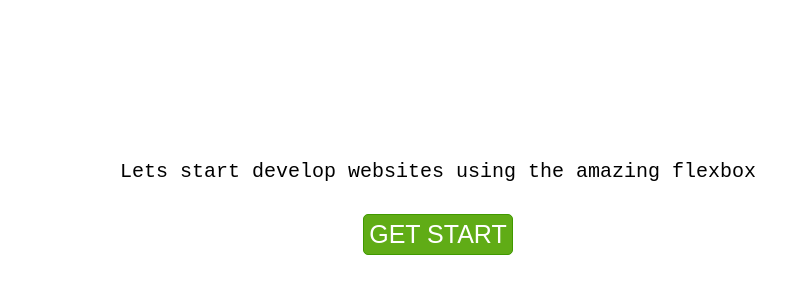
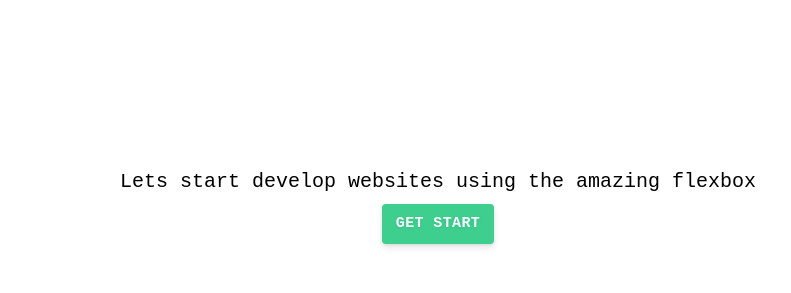
Before and after one commit to theMindPalace/html, a plain HTML site: page flex-landing-page-1/index.html in a window 1280 px wide. Shown: the part 297-590 px from the top of the page, without its empty margins (202-993 px from the left). Drawn offline with Linux system fonts and the light colour scheme.

Commit message:
:skull: updated get start button

```diff
--- a/flex-landing-page-1/index.html
+++ b/flex-landing-page-1/index.html
@@ -20,7 +20,7 @@
         <section class="calltoaction-section">
                <div class="cta-innrer">
                    <p>Lets start develop websites using the amazing flexbox</p>
-                    <button>GET START</button>
+                    <a class="btn" href="https://www.w3schools.com/cSS/css3_flexbox.asp">GET START</a>
                </div>
         </section>
 
--- a/flex-landing-page-1/style.css
+++ b/flex-landing-page-1/style.css
@@ -59,17 +59,28 @@ h2 {
     padding: 5px;
 }
 
-button {
-    padding: 5px;
-    background-color: #60ac16;
-    border: 1px solid #409900;
-    border-radius: 5px;
+.btn {
+    border: none;
+    white-space: nowrap;
+    display: inline-block;
+    height: 40px;
+    line-height: 40px;
+    padding: 0 14px;
+    box-shadow: 0 4px 6px rgba(50,50,93,.11), 0 1px 3px rgba(0,0,0,.08);
+    border-radius: 4px;
+    font-size: 15px;
+    font-weight: 600;
+    text-transform: uppercase;
+    letter-spacing: .025em;
     color: #fff;
-    font-size: 25px;
-    margin-top: 20px;
+    text-decoration: none;
+    transition: all .15s ease;
+    background: #3ecf8e;
+    text-shadow: 0 1px 3px rgba(36,180,126,.4);
+
 }
 
-@media on screen and (max-width:400px) {
+@media screen and (max-width:400px) {
     .hero-left,hero-right  {
         width: 100%;
     }
```
